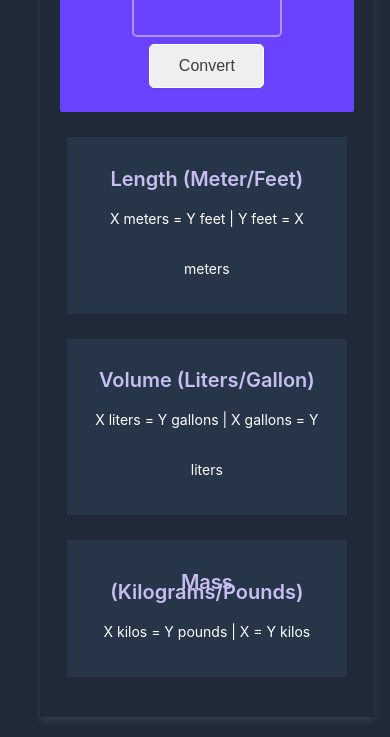
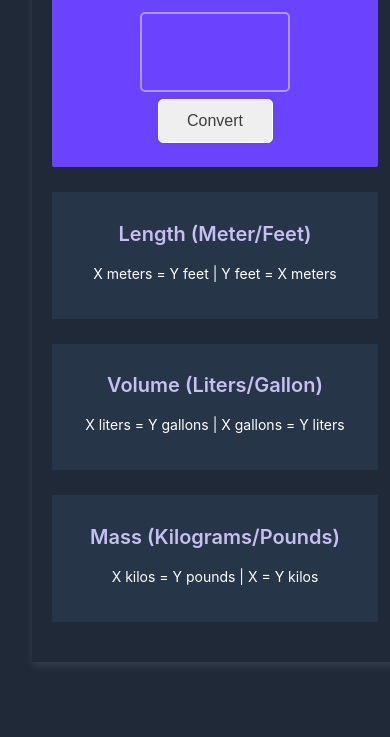
Before and after one commit to TiffyAlva/unit-converter, a website built with Vite: page index.html in a window 390 px wide. Shown: the part 202-939 px from the top of the page. After the commit the page ends 908 px from the top, so only its background shows below. Built offline with nearby package versions, Linux system fonts and the light colour scheme.

Commit message:
deleted responsive

```diff
--- a/index.css
+++ b/index.css
@@ -168,20 +168,3 @@ h2 {
     line-height: 10px;
     margin-bottom: 10px;
 }
-
-/* Responsive adjustments */
-@media (max-width: 768px) {
-    .container {
-        max-width: 95%; /* Adjust the maximum width for smaller screens */
-        margin: 0 auto; /* Center the container horizontally */
-    }
-
-    .card {
-        width: 95%; /* Make the card take up slightly less width on smaller screens */
-    }
-
-    .main {
-        max-width: 95%; /* Adjust the maximum width for smaller screens */
-        margin: 0 auto; /* Center the main content horizontally */
-    }
-}
```
